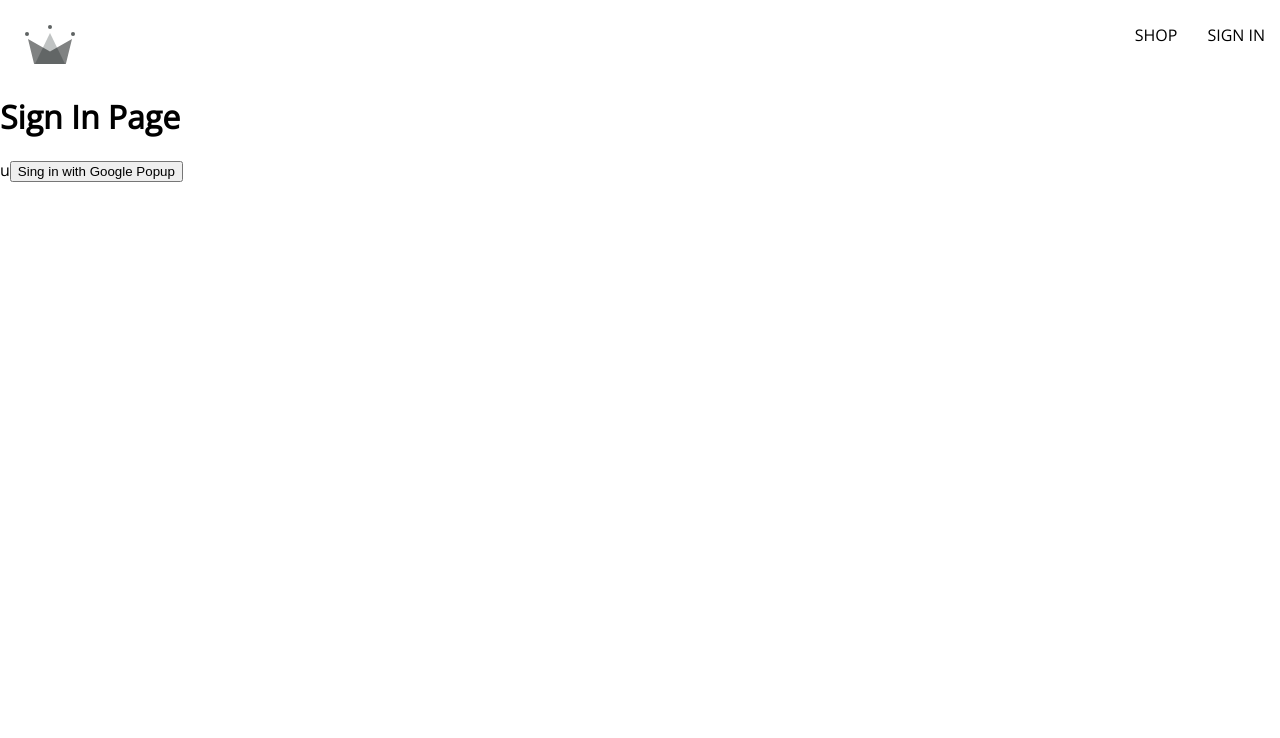
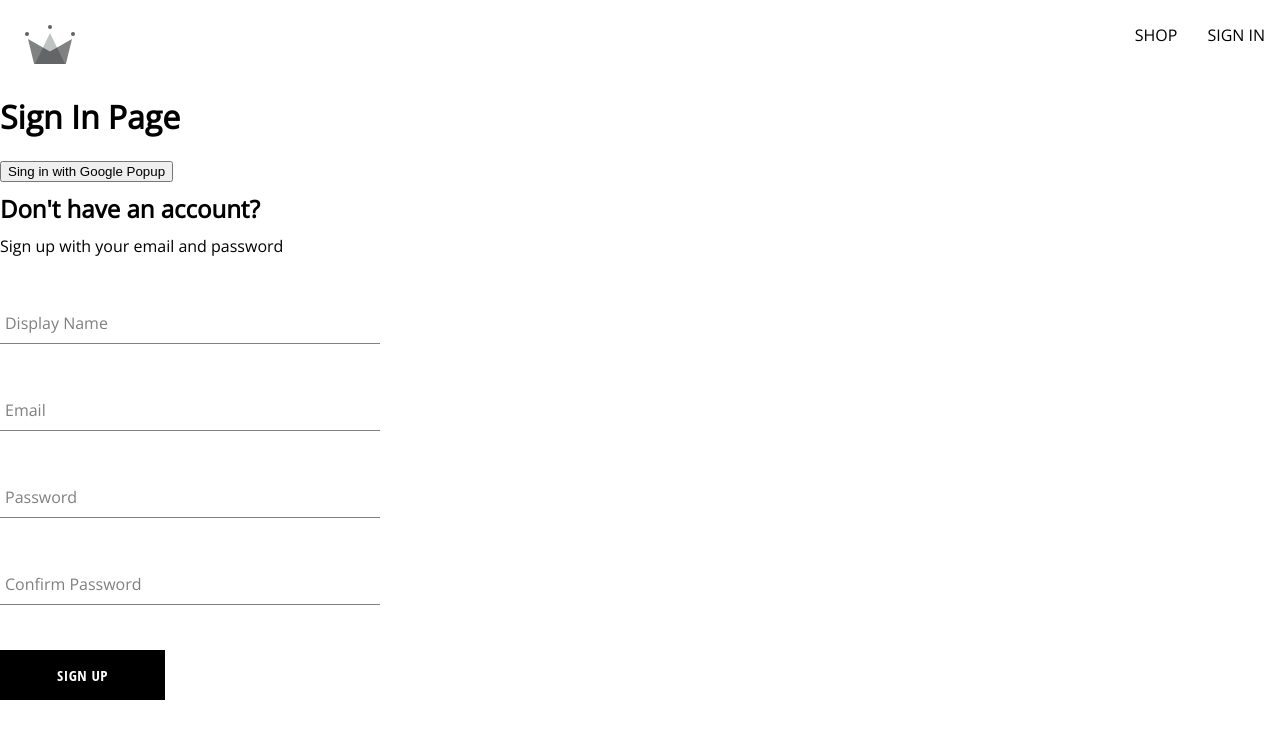
Before and after one commit to alifta/crwn-clothing, a React (Create React App) app: page /sign-in in a window 1280 px wide. Shown: the top 738 px of the page. Built offline with nearby package versions, Linux system fonts and the light colour scheme.

Commit message:
Created sign up component

```diff
--- a/src/App.js
+++ b/src/App.js
@@ -3,6 +3,7 @@
 import Navigation from './routes/navigation/navigation.component';
 import Home from './routes/home/home.component';
 import SignIn from './routes/sign-in/sign-in.component';
+import NoMatch from './components/nomatch/nomatch.component';
 
 const App = () => {
   return (
@@ -10,6 +11,7 @@
       <Route path='/' element={<Navigation />}>
         <Route index element={<Home />} />
         <Route path='sign-in' element={<SignIn />} />
+        <Route path='*' element={<NoMatch />} />
       </Route>
     </Routes>
   );
--- /dev/null
+++ b/src/components/button/button.component.jsx
@@ -0,0 +1,19 @@
+import './button.styles.scss';
+
+const BUTTON_TYPE_CLASSES = {
+  google: 'google-sing-in',
+  inverted: 'inverted',
+};
+
+const Button = ({ children, buttonType, ...otherProps }) => {
+  return (
+    <button
+      className={`button-container ${BUTTON_TYPE_CLASSES[buttonType]}`}
+      {...otherProps}
+    >
+      {children}
+    </button>
+  );
+};
+
+export default Button;
--- /dev/null
+++ b/src/components/button/button.styles.scss
@@ -0,0 +1,46 @@
+.button-container {
+    min-width: 165px;
+    width: auto;
+    height: 50px;
+    letter-spacing: 0.5px;
+    line-height: 50px;
+    padding: 0 35px 0 35px;
+    font-size: 15px;
+    background-color: black;
+    color: white;
+    text-transform: uppercase;
+    font-family: 'Open Sans Condensed';
+    font-weight: bolder;
+    border: none;
+    cursor: pointer;
+    display: flex;
+    justify-content: center;
+
+    &:hover {
+        background-color: white;
+        color: black;
+        border: 1px solid black;
+    }
+
+    &.google-sign-in {
+        background-color: #4285f4;
+        color: white;
+
+        &:hover {
+            background-color: #357ae8;
+            border: none;
+        }
+    }
+
+    &.inverted {
+        background-color: white;
+        color: black;
+        border: 1px solid black;
+
+        &:hover {
+            background-color: black;
+            color: white;
+            border: none;
+        }
+    }
+}
--- /dev/null
+++ b/src/components/form-input/form-input.component.jsx
@@ -0,0 +1,20 @@
+import './form-input.styles.scss';
+
+const FormInput = ({ label, ...otherProps }) => {
+  return (
+    <div className='group'>
+      <input className='form-input' {...otherProps} />
+      {label && (
+        <label
+          className={`${
+            otherProps.value.length ? 'shrink' : ''
+          } form-input-label`}
+        >
+          {label}
+        </label>
+      )}
+    </div>
+  );
+};
+
+export default FormInput;
--- /dev/null
+++ b/src/components/form-input/form-input.styles.scss
@@ -0,0 +1,54 @@
+$sub-color: grey;
+$main-color: black;
+
+@mixin shrinkLabel {
+    top: -14px;
+    font-size: 12px;
+    color: $main-color;
+}
+
+.group {
+    position: relative;
+    margin: 45px 0;
+
+    .form-input {
+        background: none;
+        background-color: white;
+        color: $sub-color;
+        font-size: 18px;
+        padding: 10px 10px 10px 5px;
+        display: block;
+        width: 100%;
+        border: none;
+        border-radius: 0;
+        border-bottom: 1px solid $sub-color;
+        margin: 25px 0;
+
+        &:focus {
+            outline: none;
+        }
+
+        &:focus~.form-input-label {
+            @include shrinkLabel();
+        }
+    }
+
+    input[type='password'] {
+        letter-spacing: 0.3em;
+    }
+
+    .form-input-label {
+        color: $sub-color;
+        font-size: 16px;
+        font-weight: normal;
+        position: absolute;
+        pointer-events: none;
+        left: 5px;
+        top: 10px;
+        transition: 300ms ease all;
+
+        &.shrink {
+            @include shrinkLabel();
+        }
+    }
+}
--- /dev/null
+++ b/src/components/nomatch/nomatch.component.jsx
@@ -0,0 +1,12 @@
+import { Link } from 'react-router-dom';
+
+const NoMatch = () => {
+  return (
+    <div>
+      <p>Page Not Found</p>
+      <Link to='/'>Go back to home page</Link>
+    </div>
+  );
+};
+
+export default NoMatch;
--- /dev/null
+++ b/src/components/sign-up-form/sign-up-form.component.jsx
@@ -0,0 +1,107 @@
+import { useState } from 'react';
+
+import FormInput from '../form-input/form-input.component';
+import Button from '../button/button.component';
+
+import {
+  createAuthUserWithEmailAndPassword,
+  createUserDocumentFromAuth,
+} from '../../utils/firebase/firebase.utils';
+
+import './sign-up-form.styles.scss';
+
+const defaultFormFields = {
+  displayName: '',
+  email: '',
+  password: '',
+  confirmPassword: '',
+};
+
+const SignUpForm = () => {
+  const [formFields, setFormFields] = useState(defaultFormFields);
+  const { displayName, email, password, confirmPassword } = formFields;
+
+  const resetFormFields = () => {
+    setFormFields(defaultFormFields);
+  };
+
+  const handleSubmit = async (event) => {
+    event.preventDefault();
+
+    if (password !== confirmPassword) {
+      alert('passwords do not match');
+      return;
+    }
+
+    try {
+      const { user } = await createAuthUserWithEmailAndPassword(
+        email,
+        password
+      );
+
+      await createUserDocumentFromAuth(user, { displayName });
+
+      resetFormFields();
+    } catch (error) {
+      if (error.code === 'auth/email-already-in-use') {
+        alert('Cannot create user, email already in use');
+      } else {
+        console.log('user creation encountered an error', error);
+      }
+    }
+  };
+
+  const handleChange = (event) => {
+    const { name, value } = event.target;
+
+    setFormFields({ ...formFields, [name]: value });
+  };
+
+  return (
+    <div className='sign-up-container'>
+      <h2>Don't have an account?</h2>
+      <span>Sign up with your email and password</span>
+      <form onSubmit={handleSubmit}>
+        <FormInput
+          label='Display Name'
+          type='text'
+          required
+          onChange={handleChange}
+          name='displayName'
+          value={displayName}
+        />
+
+        <FormInput
+          label='Email'
+          type='email'
+          required
+          onChange={handleChange}
+          name='email'
+          value={email}
+        />
+
+        <FormInput
+          label='Password'
+          type='password'
+          required
+          onChange={handleChange}
+          name='password'
+          value={password}
+        />
+
+        <FormInput
+          label='Confirm Password'
+          type='password'
+          required
+          onChange={handleChange}
+          name='confirmPassword'
+          value={confirmPassword}
+        />
+
+        <Button type='submit'>Sign Up</Button>
+      </form>
+    </div>
+  );
+};
+
+export default SignUpForm;
--- /dev/null
+++ b/src/components/sign-up-form/sign-up-form.styles.scss
@@ -0,0 +1,9 @@
+.sign-up-container {
+    display: flex;
+    flex-direction: column;
+    width: 380px;
+}
+
+h2 {
+    margin: 10px 0
+}
--- a/src/index.js
+++ b/src/index.js
@@ -1,8 +1,10 @@
 import React from 'react';
 import ReactDOM from 'react-dom/client';
 import { BrowserRouter } from 'react-router-dom';
+
 import './index.scss';
 import App from './App';
+
 import reportWebVitals from './reportWebVitals';
 
 const root = ReactDOM.createRoot(document.getElementById('root'));
--- a/src/routes/navigation/navigation.component.jsx
+++ b/src/routes/navigation/navigation.component.jsx
@@ -1,7 +1,7 @@
 import { Fragment } from 'react';
 import { Outlet, Link } from 'react-router-dom';
 
-import { ReactComponent as CrwnLogo } from '../../assets/crown.svg';
+import { ReactComponent as Logo } from '../../assets/crown.svg';
 
 import './navigation.styles.scss';
 
@@ -10,7 +10,7 @@
     <Fragment>
       <div className='navigation'>
         <Link className='logo-container' to='/'>
-          <CrwnLogo className='logo' />
+          <Logo className='logo' />
         </Link>
         <div className='nav-links-container'>
           <Link className='nav-link' to='/shop'>
--- a/src/routes/sign-in/sign-in.component.jsx
+++ b/src/routes/sign-in/sign-in.component.jsx
@@ -1,9 +1,24 @@
+// import { useEffect } from 'react';
+// import { getRedirectResult } from 'firebase/auth';
+
 import {
+  // auth,
   signInWithGooglePopup,
+  // signInWithGoogleRedirect,
   createUserDocumentFromAuth,
 } from '../../utils/firebase/firebase.utils';
+// import { async } from '@firebase/util';
+
+import SignUpForm from '../../components/sign-up-form/sign-up-form.component';
 
 const SignIn = () => {
+  // useEffect(async () => {
+  //   const response = await getRedirectResult(auth);
+  //   if (response) {
+  //     const userDocRef = await createUserDocumentFromAuth(response.user);
+  //   }
+  // }, []);
+
   const logGoogleUser = async () => {
     const { user } = await signInWithGooglePopup();
     const userDocRef = await createUserDocumentFromAuth(user);
@@ -11,8 +26,14 @@
 
   return (
     <div>
-      <h1>Sign In Page</h1>u
+      <h1>Sign In Page</h1>
       <button onClick={logGoogleUser}>Sing in with Google Popup</button>
+      {/*
+      <button onClick={signInWithGoogleRedirect}>
+      Sing in with Google Redirect
+      </button>
+      */}
+      <SignUpForm />
     </div>
   );
 };
--- a/src/utils/firebase/firebase.utils.js
+++ b/src/utils/firebase/firebase.utils.js
@@ -4,6 +4,7 @@
   signInWithRedirect,
   signInWithPopup,
   GoogleAuthProvider,
+  createUserWithEmailAndPassword,
 } from 'firebase/auth';
 import { getFirestore, doc, getDoc, setDoc } from 'firebase/firestore';
 
@@ -26,14 +27,20 @@
 
 export const auth = getAuth();
 export const signInWithGooglePopup = () => signInWithPopup(auth, provider);
+export const signInWithGoogleRedirect = () =>
+  signInWithRedirect(auth, provider);
 
 export const db = getFirestore();
 
-export const createUserDocumentFromAuth = async (userAuth) => {
+export const createUserDocumentFromAuth = async (
+  userAuth,
+  additionalInformation = {}
+) => {
+  if (!userAuth) return;
+
   const userDocRef = doc(db, 'users', userAuth.uid);
-  console.log(userDocRef);
+
   const userSnapshot = await getDoc(userDocRef);
-  console.log(userSnapshot);
 
   if (!userSnapshot.exists()) {
     const { displayName, email } = userAuth;
@@ -44,6 +51,7 @@
         displayName,
         email,
         createdAt,
+        ...additionalInformation,
       });
     } catch (error) {
       console.log('Error creating the user', error.message);
@@ -52,3 +60,9 @@
 
   return userDocRef;
 };
+
+export const createAuthUserWithEmailAndPassword = async (email, password) => {
+  if (!email || !password) return;
+
+  return await createUserWithEmailAndPassword(auth, email, password);
+};
```
